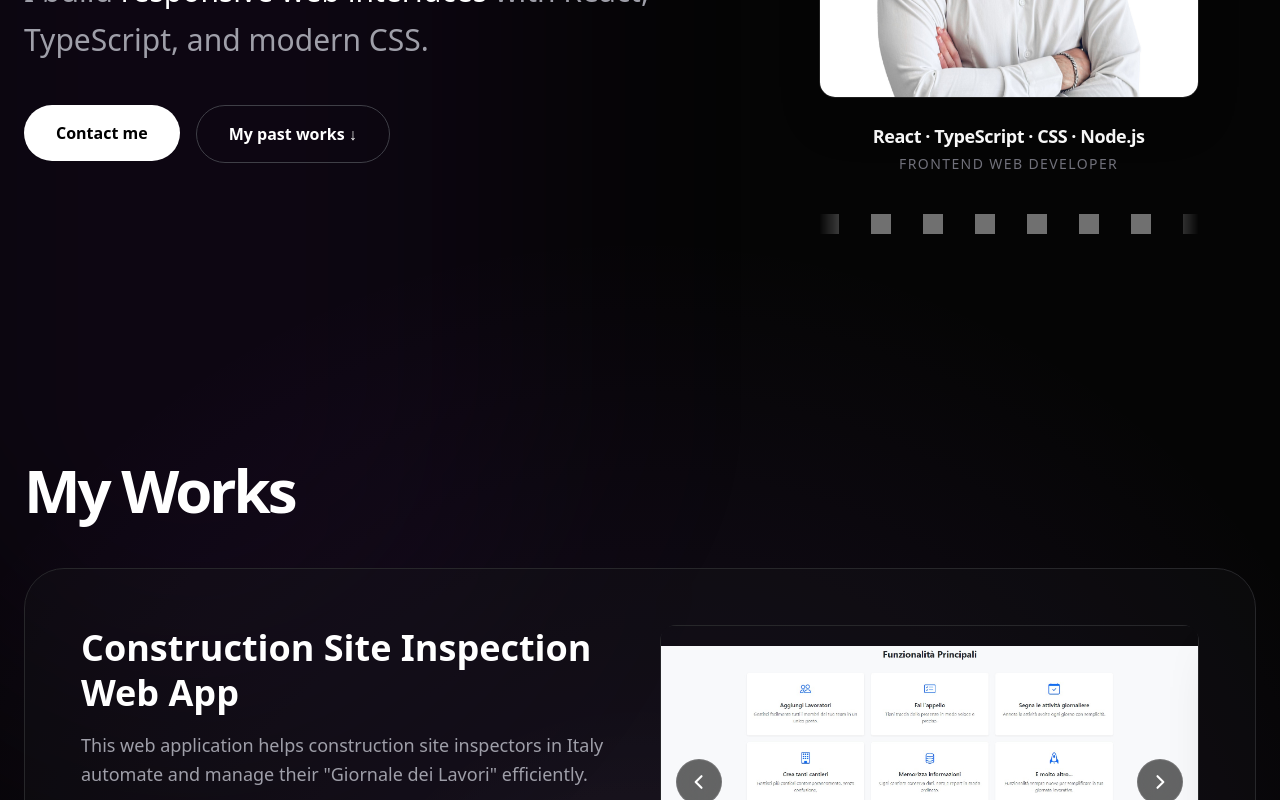
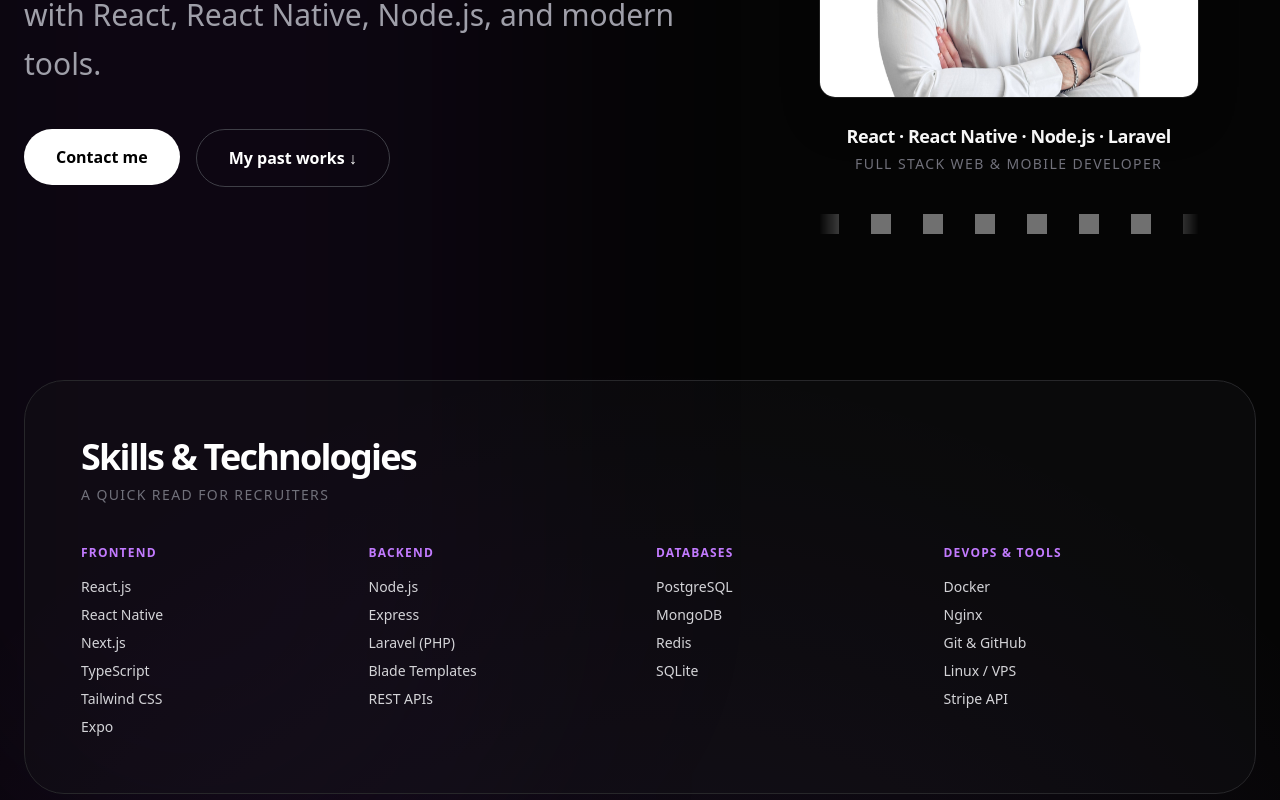
Before and after one commit to gabrielebttc/portfolio, a Next.js app in the folder portfolio/: page / in a window 1280 px wide. Shown: the part 420-1220 px from the top of the page. Built offline with nearby package versions, Linux system fonts and the light colour scheme; grey boxes are pictures that could not be loaded.

Commit message:
added new stack description, new stack tecnologies and modified main description

```diff
--- a/portfolio/src/app/page.tsx
+++ b/portfolio/src/app/page.tsx
@@ -5,11 +5,17 @@ import { useEffect, useRef, useState } from "react";
 
 const stack = [
   { name: "React", icon: "react", color: "61DAFB" },
+  { name: "React Native", icon: "react", color: "61DAFB" },
   { name: "TypeScript", icon: "typescript", color: "3178C6" },
   { name: "Next.js", icon: "nextdotjs", color: "ffffff" },
   { name: "Node.js", icon: "nodedotjs", color: "339933" },
   { name: "Express", icon: "express", color: "ffffff" },
+  { name: "Laravel", icon: "laravel", color: "FF2D20" },
   { name: "PostgreSQL", icon: "postgresql", color: "4169E1" },
+  { name: "MongoDB", icon: "mongodb", color: "47A248" },
+  { name: "Redis", icon: "redis", color: "DC382D" },
+  { name: "SQLite", icon: "sqlite", color: "7BBFFF" },
+  { name: "Expo", icon: "expo", color: "ffffff" },
   { name: "Docker", icon: "docker", color: "2496ED" },
   { name: "Nginx", icon: "nginx", color: "009639" },
 ];
@@ -129,7 +135,7 @@ export default function Home() {
               I’m <span className="text-gradient">Gabriele.</span>
             </h1>
             <p className="animate-fade-in text-2xl font-light leading-relaxed text-zinc-400 md:text-3xl max-w-2xl">
-              I build <span className="text-white font-medium">responsive web interfaces</span> with React, TypeScript, and modern CSS.
+              I build <span className="text-white font-medium">full-stack web and mobile applications</span> with React, React Native, Node.js, and modern tools.
             </p>
 
             <div className="mt-10 flex flex-wrap gap-4 animate-fade-in-extra">
@@ -180,8 +186,8 @@ export default function Home() {
             </div>
 
             <div className="mt-6 text-center">
-              <p className="text-lg font-bold tracking-tight text-white">React · TypeScript · CSS · Node.js</p>
-              <p className="text-sm text-zinc-500 uppercase tracking-widest mt-1">Frontend Web Developer</p>
+              <p className="text-lg font-bold tracking-tight text-white">React · React Native · Node.js · Laravel</p>
+              <p className="text-sm text-zinc-500 uppercase tracking-widest mt-1">Full Stack Web &amp; Mobile Developer</p>
             </div>
 
             <div className="mt-8 w-full max-w-[380px] hidden lg:block overflow-hidden [mask-image:_linear-gradient(to_right,transparent_0,_black_40px,_black_calc(100%-40px),transparent_100%)]">
@@ -194,6 +200,56 @@ export default function Home() {
           </div>
         </div>
       </main>
+
+      {/* SKILLS SECTION */}
+      <section className="relative z-10 mx-auto max-w-7xl px-6 pb-16">
+        <div className="rounded-[2.5rem] border border-zinc-800 bg-zinc-900/30 p-8 lg:p-14">
+          <h2 className="mb-2 text-3xl font-black tracking-tighter md:text-4xl">Skills &amp; Technologies</h2>
+          <p className="mb-10 text-zinc-500 text-sm uppercase tracking-widest">A quick read for recruiters</p>
+          <div className="grid grid-cols-1 gap-8 sm:grid-cols-2 lg:grid-cols-4">
+            <div>
+              <h3 className="mb-4 text-xs font-bold uppercase tracking-widest text-purple-400">Frontend</h3>
+              <ul className="space-y-2 text-zinc-300 text-sm">
+                <li>React.js</li>
+                <li>React Native</li>
+                <li>Next.js</li>
+                <li>TypeScript</li>
+                <li>Tailwind CSS</li>
+                <li>Expo</li>
+              </ul>
+            </div>
+            <div>
+              <h3 className="mb-4 text-xs font-bold uppercase tracking-widest text-purple-400">Backend</h3>
+              <ul className="space-y-2 text-zinc-300 text-sm">
+                <li>Node.js</li>
+                <li>Express</li>
+                <li>Laravel (PHP)</li>
+                <li>Blade Templates</li>
+                <li>REST APIs</li>
+              </ul>
+            </div>
+            <div>
+              <h3 className="mb-4 text-xs font-bold uppercase tracking-widest text-purple-400">Databases</h3>
+              <ul className="space-y-2 text-zinc-300 text-sm">
+                <li>PostgreSQL</li>
+                <li>MongoDB</li>
+                <li>Redis</li>
+                <li>SQLite</li>
+              </ul>
+            </div>
+            <div>
+              <h3 className="mb-4 text-xs font-bold uppercase tracking-widest text-purple-400">DevOps &amp; Tools</h3>
+              <ul className="space-y-2 text-zinc-300 text-sm">
+                <li>Docker</li>
+                <li>Nginx</li>
+                <li>Git &amp; GitHub</li>
+                <li>Linux / VPS</li>
+                <li>Stripe API</li>
+              </ul>
+            </div>
+          </div>
+        </div>
+      </section>
 
       {/* MY WORKS SECTION */}
       <section ref={worksRef} className="relative z-10 mx-auto max-w-7xl px-6 py-20">
```
